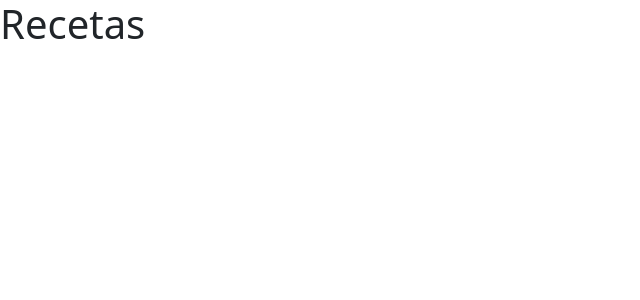
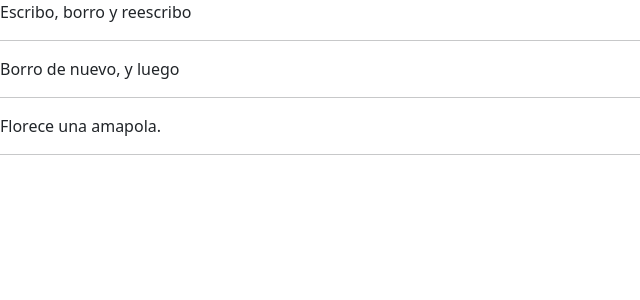
Before and after one commit to casti-lob/React, a React (Vite) app: page / in a window 1280 px wide. Shown: the top 300 px of the page, without its empty margins (0-640 px from the left). Built offline with nearby package versions, Linux system fonts and the light colour scheme.

Commit message:
Ejercicios render list

```diff
--- a/src/App.jsx
+++ b/src/App.jsx
@@ -1,4 +1,5 @@
 
+import { Fragment } from 'react';
 import './App.css'
 import Minions from './Minions'
 /*
@@ -455,31 +456,66 @@ export default function List() {
   );
 }
 */
-
+/*
 import { recipes } from './recetas.jsx';
 
 export default function RecipeList() {
 
   const listRecipes = recipes.map(recipe =>{
-    <>
+    return(
+    <div key={recipe.id}>
     <li>Plato {recipe.name}</li>
     <ul>
+      <Ingredients
+      ingredients={recipe.ingredients}
+      >
 
+      </Ingredients>
     </ul>
-    </>
+    </div>
+    )
   })
 
   return (
     <div>
       <h1>Recetas</h1>
+      <ul>{listRecipes}</ul>
     </div>
   );
 }
 
-function ingredients ({ingredients}){
+function Ingredients ({ingredients}){
   const listIngredients = ingredients.map(ingredient=>{
-    <>
+    return(
+    <div key={ingredient}>
       <li>{ingredient}</li>
-    </>
+    </div>
+    )
   })
+  return listIngredients
 }
+*/
+
+const poem = {
+  lines: [
+    'Escribo, borro y reescribo',
+    'Borro de nuevo, y luego',
+    'Florece una amapola.'
+  ]
+};
+
+export default function Poem() {
+  return (
+    <article>
+      {poem.lines.map((line, index) =>
+         <Fragment key={index}>
+        <p key={index}>
+          {line}
+        </p>
+        <hr/>
+        </Fragment>
+      )}
+
+    </article>
+  );
+}
```
